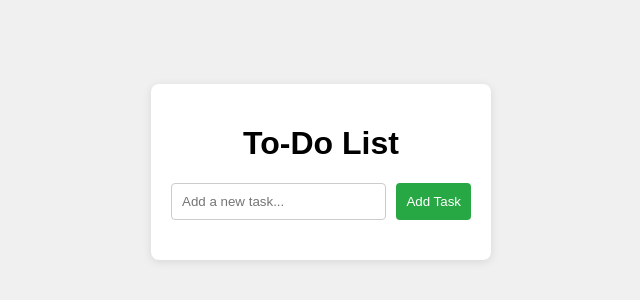
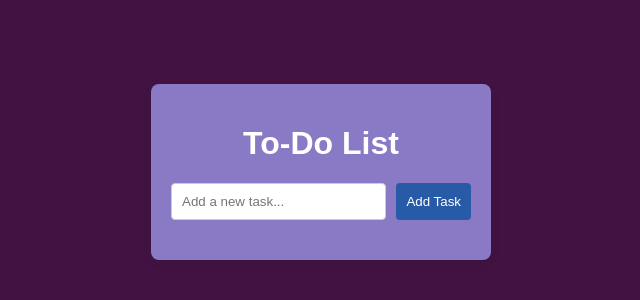
Before and after one commit to eduarda-fenerich/to-doList, a website: page Public/index.html in a window 1280 px wide. Shown: the part 228-528 px from the top of the page, without its empty margins (319-959 px from the left). Drawn offline with Linux system fonts and the light colour scheme; no server answers.

Commit message:
Add files via upload

```diff
--- a/Public/style.css
+++ b/Public/style.css
@@ -4,13 +4,13 @@ body {
     justify-content: center;
     align-items: center;
     height: 100vh;
-    background-color: #f0f0f0;
+    background-color: rgb(66, 19, 66);
     margin: 0;
 }
 
 
 .container{
-    background-color: white;
+    background-color: rgb(138, 122, 197);
     padding: 20px;
     border-radius: 8px;
     box-shadow: 0 2px 10px rgba(0, 0, 0, 0.1);
@@ -20,6 +20,7 @@ body {
 
 h1 {
     text-align: center;
+    color: white;
 }
 
 
@@ -40,7 +41,7 @@ input {
 button {
     padding: 10px;
     border: none;
-    background: #28a745;
+    background: #285ba7;
     color: white;
     cursor: pointer;
     border-radius: 4px;
@@ -49,7 +50,7 @@ button {
 
 
 button:hover {
-    background: #1a672b;
+    background: #285ba7;
 }
 
 
```
